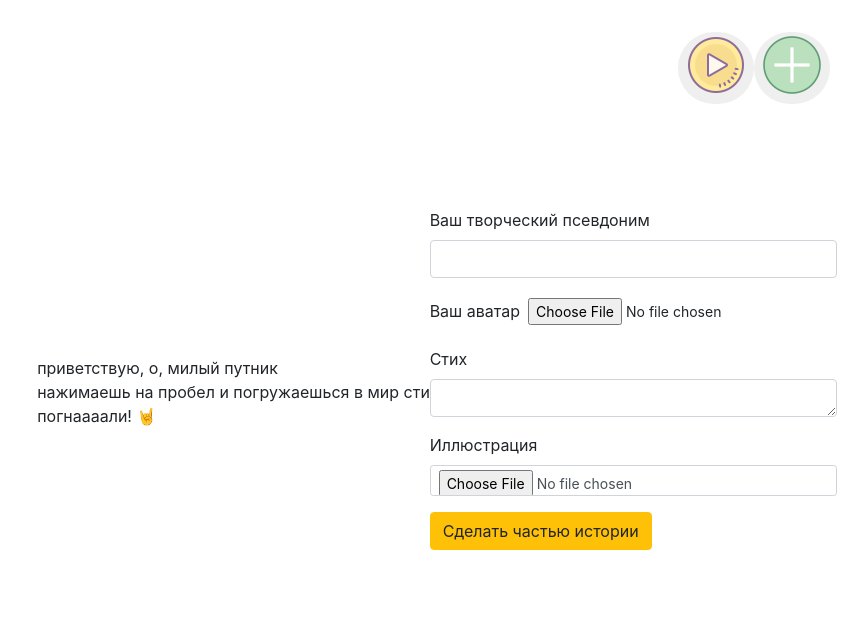
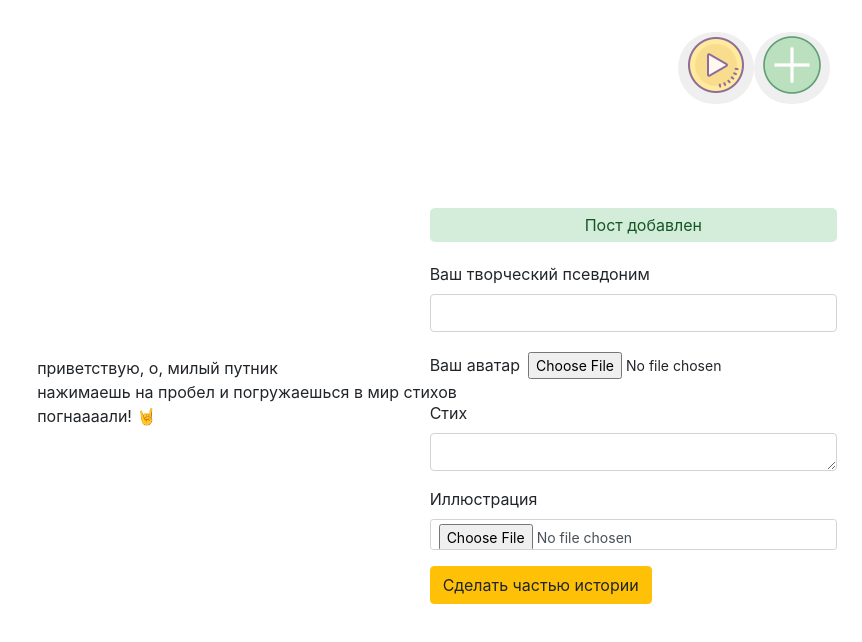
Before and after one commit to BossNumber1/poetry, a Next.js app in the folder app/: page / in a window 1280 px wide. Both pictures are taken after a click on the button 1210 px from the left and 68 px from the top of the page. Shown: the top 642 px of the page, without its empty margins (418-1280 px from the left). Built offline with nearby package versions, Linux system fonts and the light colour scheme; no server answers.

Commit message:
добавил табличку

```diff
--- a/app/components/VerseAddingForm.jsx
+++ b/app/components/VerseAddingForm.jsx
@@ -70,6 +70,21 @@ const VerseAddingForm = () => {
             {showError && (
                 <div style={{ color: "red" }}>{"Стоит заполнить все поля"}</div>
             )}
+            <div
+                className="alert-success"
+                style={{
+                    marginBottom: 20,
+                    borderRadius: 5,
+                    paddingLeft: 20,
+                    paddingBottom: 5,
+                    paddingTop: 5,
+                    textAlign: "center",
+                    top: "50%",
+                    left: "50%",
+                }}
+            >
+                Пост добавлен
+            </div>
             <form
                 action="http://localhost:80/upload"
                 method="post"
```
